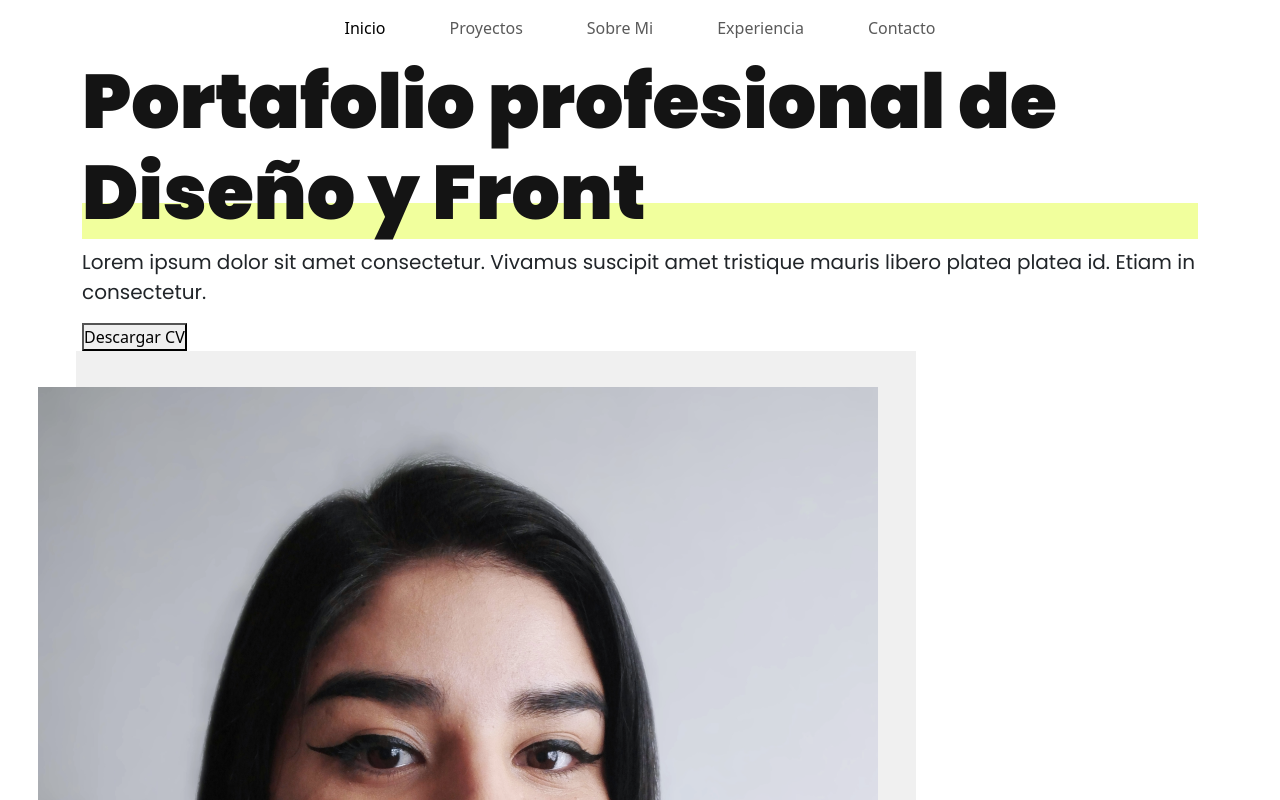
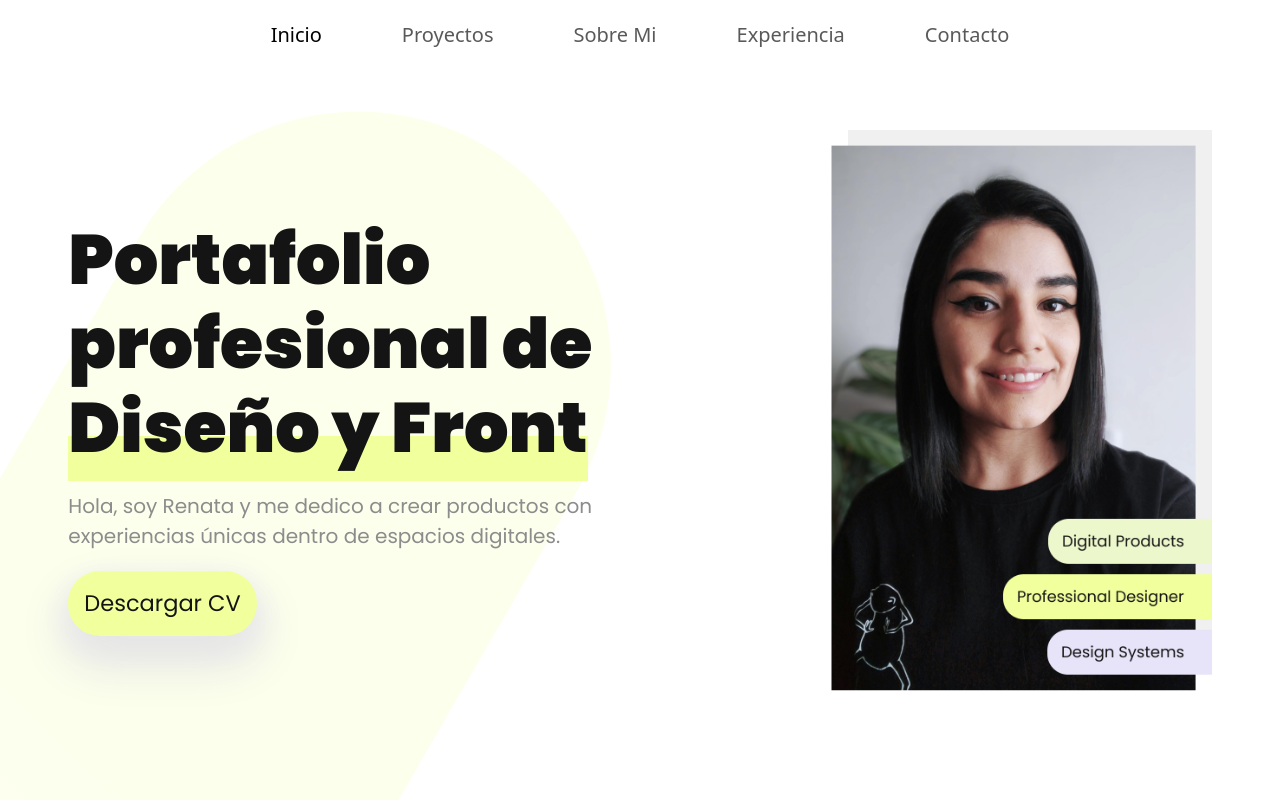
Before and after one commit to PradoRenata/PFPrado, a plain HTML site: page index.html in a window 1280 px wide. Shown: the top 800 px of the page. Drawn offline with nearby package versions, Linux system fonts and the light colour scheme.

Commit message:
Trabajo de SCSS en Hero del Home

```diff
--- a/css/style.css
+++ b/css/style.css
@@ -5,19 +5,41 @@
   padding: 0;
   box-sizing: border-box; }
 
-h1 {
-  font-family: 'Poppins', sans-serif;
-  font-weight: 900;
-  font-size: 4.75rem;
-  color: #141414; }
-  h1 span {
-    display: block;
+html {
+  font-size: calc(15px + 0.390625vw); }
+
+body {
+  background-image: url("../img/background.svg");
+  position: absolute; }
+  body p {
+    font-family: 'Poppins', sans-serif;
+    font-weight: 400;
+    font-size: 1rem;
+    color: #8c8c8c; }
+
+.hero {
+  height: 80vh; }
+  .hero h1 {
+    font-family: 'Poppins', sans-serif;
+    font-weight: 900;
+    font-size: 3.5rem;
+    color: #141414; }
+  .hero span {
+    display: inline-block;
     border-bottom: 2.25rem solid #F1FF9D;
     outline: 0px;
     outline-offset: 0px;
-    height: 5.75rem; }
-
-p {
-  font-family: 'Poppins', sans-serif;
-  font-weight: 400;
-  font-size: 1.25rem; }
+    height: 4.75rem; }
+  .hero button {
+    color: #141414;
+    background-color: #F1FF9D;
+    font-family: 'Poppins', sans-serif;
+    font-weight: 400;
+    font-size: 1.125rem;
+    padding: 16px;
+    border-radius: 32px;
+    box-shadow: 0px 24px 48px 6px #E5E5E5, 0px 12px 24px 6px #F0F0F0;
+    border: none; }
+    .hero button:hover {
+      color: #fff;
+      background-color: #141414; }
--- a/index.html
+++ b/index.html
@@ -41,12 +41,18 @@
     </header>
 
     <main>
-        <div class="container">
-        <h1>Portafolio profesional de <span>Diseño y Front</span></h1>
-        <p>Lorem ipsum dolor sit amet consectetur. Vivamus suscipit amet tristique mauris libero platea platea id. Etiam in consectetur.</p>
-        <button type="button">Descargar CV</button>
+        <div class="container-fluid hero my-5">
+          <div class="row justify-content-around align-items-center">
+            <div class="col-6 align-self-center">
+              <h1>Portafolio profesional de<br><span>Diseño y Front</span></h1>
+              <p>Hola, soy Renata y me dedico a crear productos con experiencias únicas dentro de espacios digitales. </p>
+              <button type="button">Descargar CV</button>
+            </div>
+            <div class="col-4">
+              <img width="100%" src="img/profile-picture.png" alt="profile-picture">
+            </div>
+          </div>
         </div>
-        <img src="img/profile-picture.png" alt="profile-picture">
     </main>
 
     <footer>
```
Also changed, not shown: img/arrow.svg (added), img/background.svg (added), img/logos.png (added), img/project_1.png (added), img/project_2.png (added), img/project_3.png (added).
